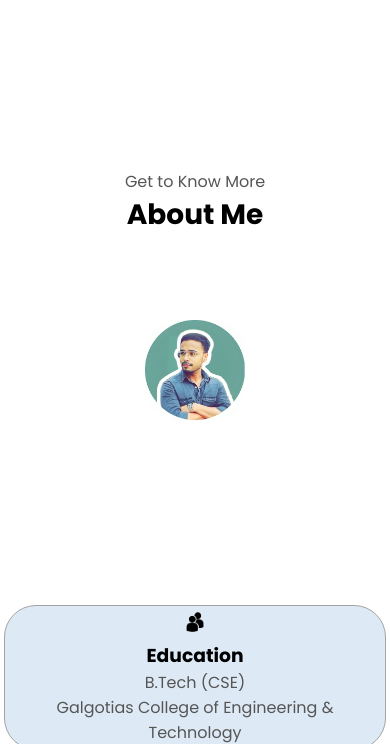
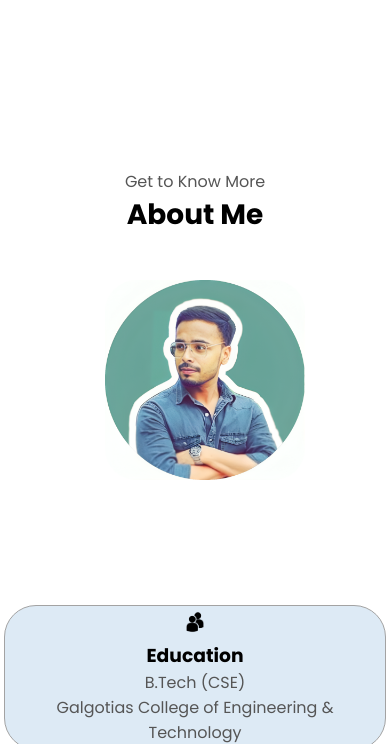
Before and after one commit to Gouravkumar08/html-css-js-portfolio, a plain HTML site: page index.html in a window 390 px wide. Shown: the part 557-1301 px from the top of the page. Drawn offline with Linux system fonts and the light colour scheme.

Commit message:
image px changes

```diff
--- a/mediaqueries.css
+++ b/mediaqueries.css
@@ -82,8 +82,8 @@
   }
   .about-pic {
     margin: 0 auto;
-    height: 200px;
-    width: 200px;
+    height: 250px;
+    width: 250px;
   }
   .text-container {
     margin-left: 0;
@@ -137,12 +137,12 @@
     font-size: 1.25rem;
   }
   .section-pic-container {
-    height: 150px;
-    width: 150px;
+    height: 200px;
+    width: 200px;
   }
   .about-pic {
-    height: 150px;
-    width: 150px;
+    height: 200px;
+    width: 200px;
   }
   .details-container {
     margin: 0.5rem;
@@ -192,12 +192,12 @@
     font-size: 1rem;
   }
   .section-pic-container {
-    height: 100px;
-    width: 100px;
+    height: 180px;
+    width: 180px;
   }
   .about-pic {
-    height: 100px;
-    width: 100px;
+    height: 200px;
+    width: 200px;
   }
   .details-container {
     margin: 0.25rem;
```
